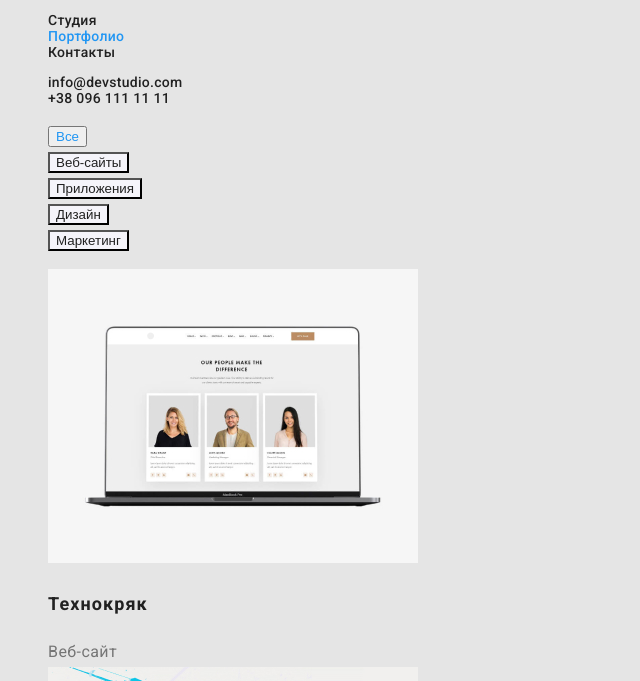
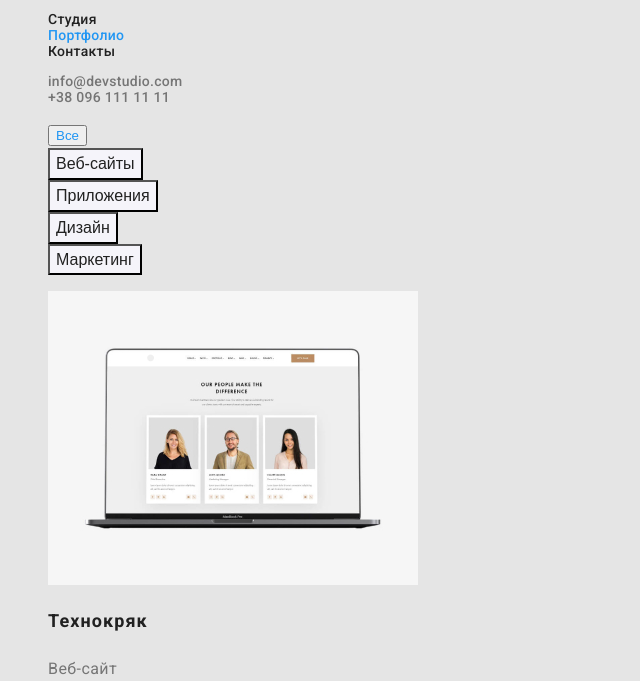
Before and after one commit to yuri69k/goit-markup-hw-02, a plain HTML site: page portfolio.html in a window 1280 px wide. Shown: the part 41-722 px from the top of the page, without its empty margins (0-640 px from the left). Drawn offline with Linux system fonts and the light colour scheme.

Commit message:
HW-2
исправил замечания

```diff
--- a/css/styles.css
+++ b/css/styles.css
@@ -36,7 +36,6 @@ body {
     color: var(--primary-color);
     font-family: Roboto,sans-serif;
     font-size: 14px;
-    line-height: 1.71;
     letter-spacing: 0.03em;
 }
 .logo{
@@ -72,7 +71,7 @@ ul {
     color: var(--accent-color);
 }
 .auth-nav .link {
-    color: var(--primary-color);
+    color: var(--text-color);
 }
 .auth-nav .link:hover,
 .auth-nav .link:focus {
@@ -81,7 +80,7 @@ ul {
 .site-nav,
 .auth-nav {
     font-weight: 500;
-line-height: 1.14;
+    line-height: 1.14;
     letter-spacing: 0.02em;
 }
 .hero-title {
@@ -153,6 +152,9 @@ line-height: 1.14;
 .button.primary {
     color:var(--primary-color);
     background-color:var(--btn-bg-color);
+    font-weight: 500;
+    font-size: 16px;
+    line-height: 1.62;
 }
 .list .title {
     color:var(--primary-color);
@@ -180,3 +182,6 @@ line-height: 1.14;
     font-size: 16px;
     line-height: 1.63;
 }
+.footer .link {
+    font-style: normal
+}
```
